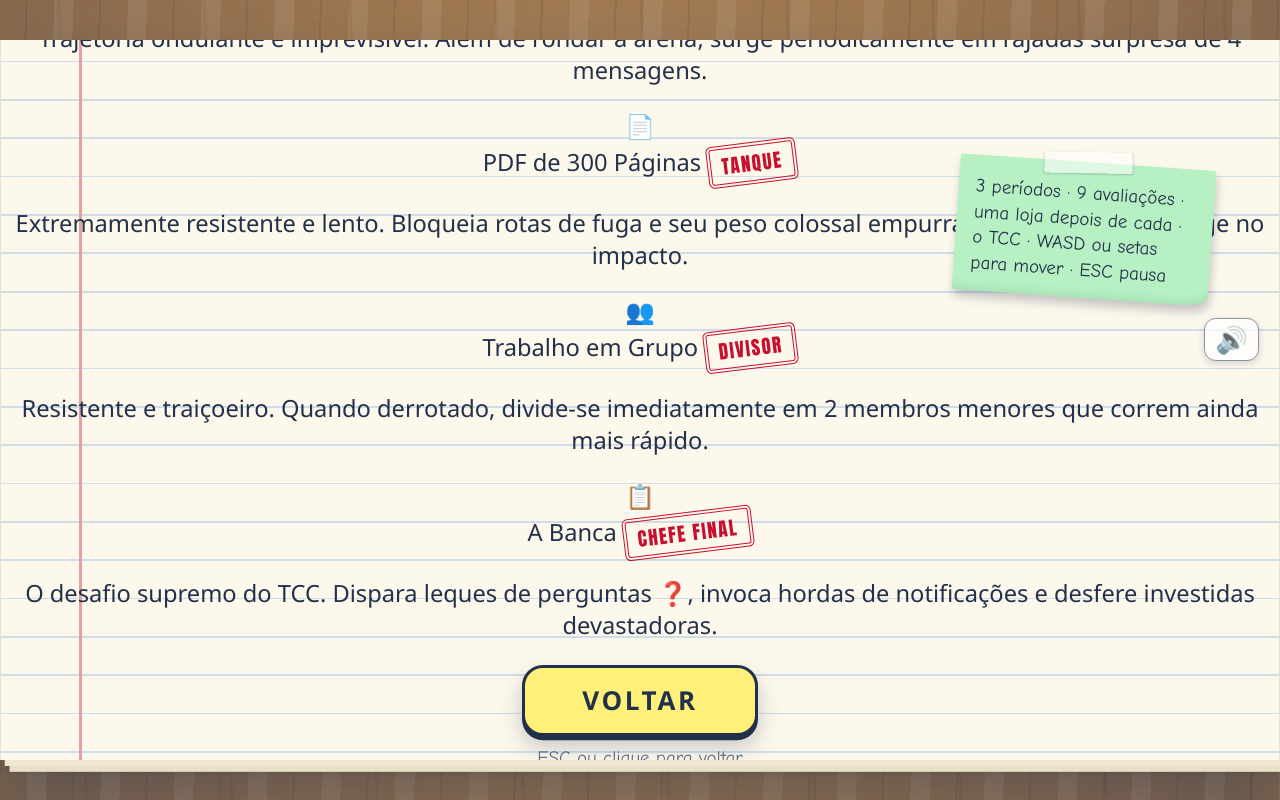
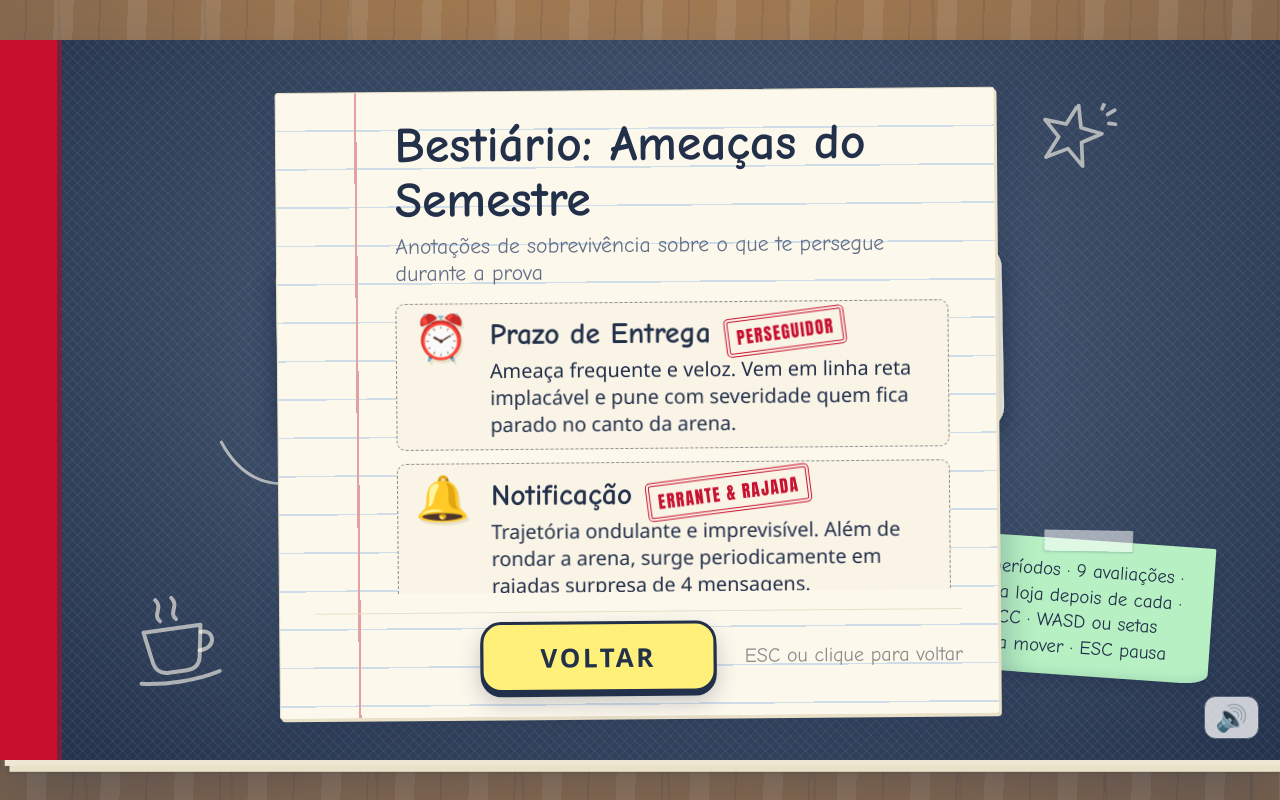
Before and after one commit to Ronald-Martins-Cruz/trabalho-jogo, a website: page index.html in a window 1280 px wide. Both pictures are taken after a click on the button "BESTIÁRIO". Drawn offline with Linux system fonts and the light colour scheme.

Commit message:
Adicionando bestiário

```diff
--- a/style.css
+++ b/style.css
@@ -499,6 +499,10 @@ body {
 
 .capa-jogar {
   position: relative;
+  display: flex;
+  align-items: center;
+  justify-content: center;
+  gap: 0.9em;
 }
 
 /* Corretivo na capa escura: os rabiscos do menu sao brancos, nao de lapis. */
@@ -551,6 +555,123 @@ body {
 /* O foco na capa escura: o contorno tracejado de tinta sumiria. */
 .menu .adesivo:focus-visible {
   outline-color: var(--papel);
+}
+
+/* ------------------------------------------------ Bestiário no Menu */
+
+.menu-bestiario {
+  position: absolute;
+  top: 50%;
+  left: 50%;
+  transform: translate(-50%, -50%);
+  --folha-giro: -0.5deg;
+  width: min(92%, 720px);
+  max-height: 88%;
+  padding: 1.1em 1.5em 1em;
+  box-sizing: border-box;
+  display: flex;
+  flex-direction: column;
+  z-index: 10;
+  text-align: left;
+}
+
+.bestiario-cabecalho {
+  margin-bottom: 0.7em;
+  padding-left: 3.5em;
+}
+
+.bestiario-titulo {
+  margin: 0;
+  font-family: var(--fonte-manuscrita);
+  font-size: 2.1em;
+  font-weight: 700;
+  color: var(--tinta);
+  line-height: 1.1;
+}
+
+.bestiario-cabecalho .subtitulo {
+  margin: 0.2em 0 0;
+  font-size: 0.92em;
+  color: var(--tinta-fraca);
+}
+
+.bestiario-lista {
+  display: flex;
+  flex-direction: column;
+  gap: 0.55em;
+  overflow-y: auto;
+  max-height: 290px;
+  padding-left: 3.5em;
+  padding-right: 0.5em;
+}
+
+.bestiario-item {
+  display: flex;
+  align-items: flex-start;
+  gap: 0.9em;
+  padding: 0.45em 0.7em;
+  background-color: color-mix(in srgb, var(--papel) 85%, var(--papel-sombra));
+  border: 1px dashed var(--lapis);
+  border-radius: 0.4em;
+}
+
+.bestiario-chefe {
+  border: 1.5px solid var(--carimbo);
+  background-color: color-mix(in srgb, var(--papel) 90%, var(--marca-rosa));
+}
+
+.bestiario-emoji {
+  font-size: 1.85em;
+  line-height: 1;
+  user-select: none;
+  filter: drop-shadow(0.06em 0.08em 0 var(--papel-sombra));
+}
+
+.bestiario-detalhes {
+  flex: 1;
+  min-width: 0;
+}
+
+.bestiario-topo {
+  display: flex;
+  align-items: center;
+  gap: 0.6em;
+  margin-bottom: 0.2em;
+}
+
+.bestiario-nome {
+  font-family: var(--fonte-manuscrita);
+  font-size: 1.25em;
+  font-weight: 700;
+  color: var(--tinta);
+}
+
+.bestiario-papel {
+  font-size: 0.72em;
+  padding: 0.15em 0.45em;
+}
+
+.bestiario-texto {
+  margin: 0;
+  font-size: 0.84em;
+  line-height: 1.35;
+  color: var(--tinta);
+}
+
+.bestiario-rodape {
+  display: flex;
+  align-items: center;
+  justify-content: flex-end;
+  gap: 1.2em;
+  margin-top: 0.8em;
+  padding-top: 0.4em;
+  border-top: 1px solid var(--papel-sombra);
+}
+
+.bestiario-rodape .dica {
+  margin: 0;
+  font-size: 0.85em;
+  color: var(--lapis);
 }
 
 .subtitulo {
```
